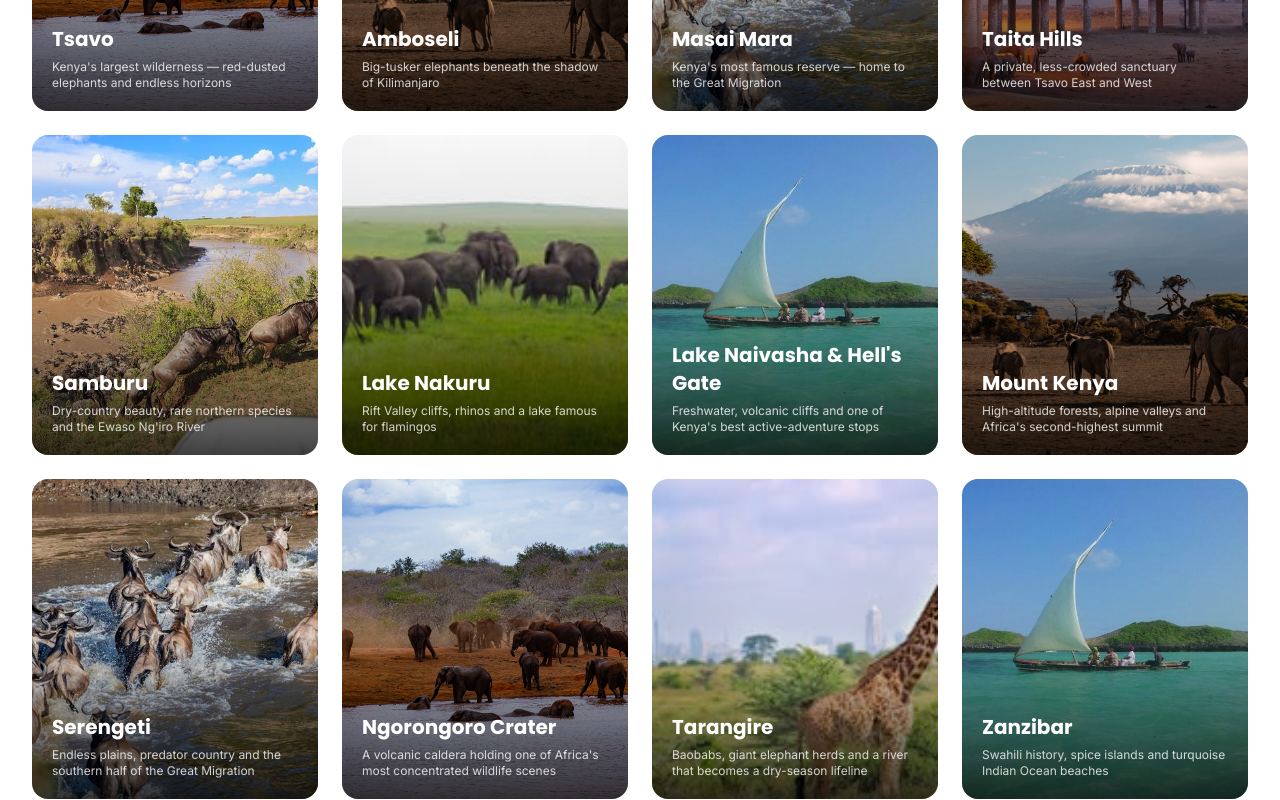
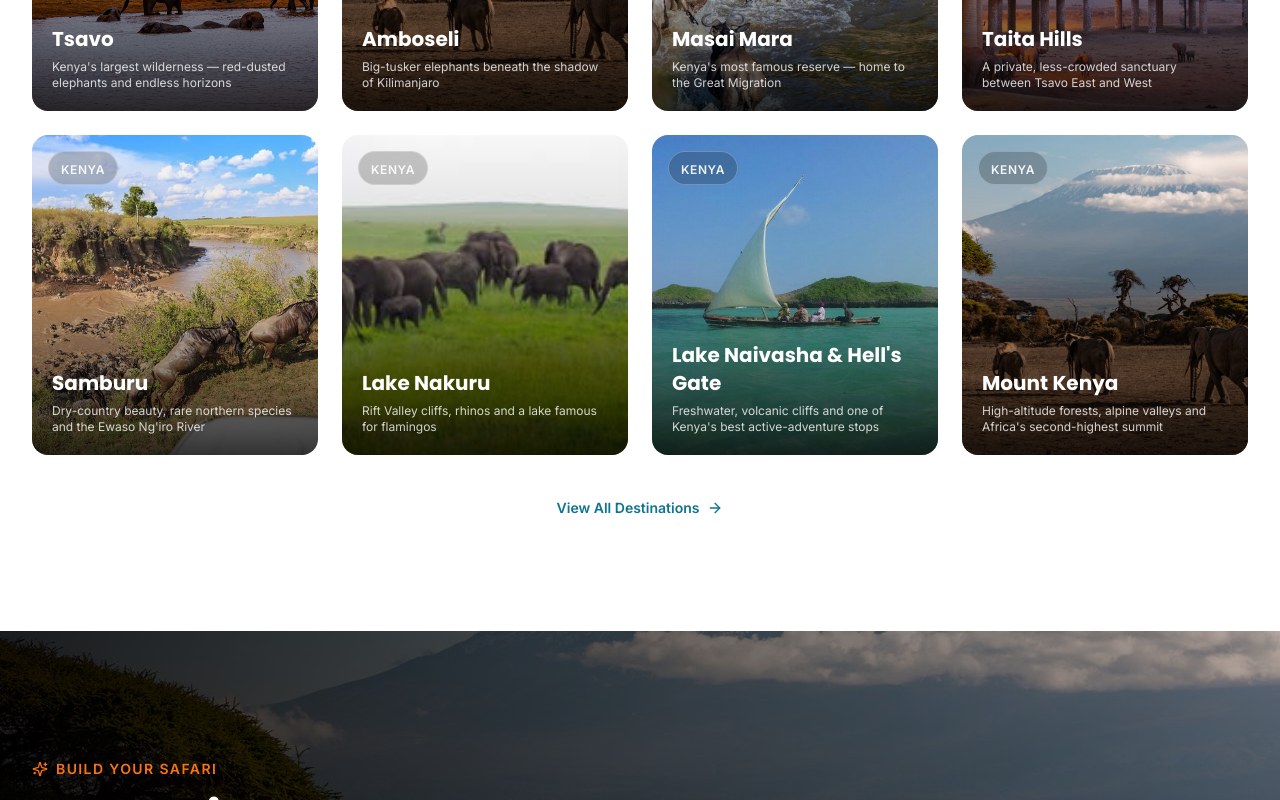
Before and after one commit to Sheddymae/bahari-asili-safaris, a Next.js app: page / in a window 1280 px wide. Shown: the part 7160-7960 px from the top of the page. Built offline with nearby package versions, Linux system fonts and the light colour scheme; no server answers; the database is empty.

Commit message:
Show expanded destination collection on homepage

```diff
--- a/components/HomeDestinationsSection.tsx
+++ b/components/HomeDestinationsSection.tsx
@@ -9,56 +9,48 @@ import { destinations } from '@/lib/destinations-data';
 export default function HomeDestinationsSection() {
   const { t } = useLanguage();
   const e = t.homeExtras;
+  const featuredDestinations = destinations.slice(0, 8);
 
   return (
     <section className="py-20 lg:py-28 bg-sand-50">
       <div className="max-w-7xl mx-auto px-4 sm:px-6 lg:px-8">
         <div className="flex flex-col lg:flex-row lg:items-end justify-between gap-6 mb-12">
           <div>
-            <span className="font-inter text-safari-500 font-semibold text-sm tracking-widest uppercase block mb-2">
-              {e.destLabel}
-            </span>
-            <h2 className="font-poppins font-bold text-3xl sm:text-4xl lg:text-5xl text-foreground">
-              {e.destTitle}
-            </h2>
+            <span className="font-inter text-safari-500 font-semibold text-sm tracking-widest uppercase block mb-2">{e.destLabel}</span>
+            <h2 className="font-poppins font-bold text-3xl sm:text-4xl lg:text-5xl text-foreground">{e.destTitle}</h2>
           </div>
-          <p className="font-inter text-muted-foreground text-base max-w-md lg:text-right">
-            {e.destSubtitle}
-          </p>
+          <p className="font-inter text-muted-foreground text-base max-w-md lg:text-right">{e.destSubtitle}</p>
         </div>
 
-        <div className="grid grid-cols-2 lg:grid-cols-4 gap-4 sm:gap-6">
-          {destinations.map((d) => (
+        <div className="grid grid-cols-1 sm:grid-cols-2 lg:grid-cols-4 gap-4 sm:gap-6">
+          {featuredDestinations.map((d) => (
             <Link
               key={d.slug}
               href={`/destinations/${d.slug}`}
               prefetch
-              className="group relative rounded-2xl overflow-hidden shadow-card hover:shadow-card-hover transition-shadow h-64 sm:h-80"
+              className="group relative rounded-2xl overflow-hidden shadow-card hover:shadow-card-hover transition-all duration-500 h-64 sm:h-80 hover:-translate-y-1"
             >
               <Image
                 src={d.heroImage}
-                alt={`${d.name} safari destination, Kenya`}
+                alt={`${d.name} safari destination${d.country ? `, ${d.country}` : ''}`}
                 fill
-                sizes="(max-width: 640px) 50vw, 25vw"
-                className="object-cover group-hover:scale-105 transition-transform duration-500"
+                sizes="(max-width: 640px) 100vw, (max-width: 1024px) 50vw, 25vw"
+                className="object-cover group-hover:scale-105 transition-transform duration-700"
               />
-              <div className="absolute inset-0 bg-gradient-to-t from-black/75 via-black/10 to-transparent" />
+              <div className="absolute inset-0 bg-gradient-to-t from-black/80 via-black/15 to-transparent" />
+              <div className="absolute top-4 left-4 rounded-full border border-white/25 bg-black/20 px-3 py-1 backdrop-blur-md">
+                <span className="font-inter text-[10px] sm:text-xs font-semibold uppercase tracking-wider text-white/90">{d.country || 'East Africa'}</span>
+              </div>
               <div className="absolute bottom-0 left-0 right-0 p-4 sm:p-5">
                 <h3 className="font-poppins font-bold text-lg sm:text-xl text-white leading-tight">{d.name}</h3>
-                <span className="hidden sm:block mt-1.5 font-inter text-xs text-white/80 group-hover:text-white transition-colors line-clamp-2">
-                  {d.tagline}
-                </span>
+                <span className="block mt-1.5 font-inter text-xs text-white/80 group-hover:text-white transition-colors line-clamp-2">{d.tagline}</span>
               </div>
             </Link>
           ))}
         </div>
 
         <div className="text-center mt-10">
-          <Link
-            href="/destinations"
-            prefetch
-            className="inline-flex items-center gap-2 font-inter font-semibold text-sm text-ocean-700 hover:text-ocean-800 transition-colors"
-          >
+          <Link href="/destinations" prefetch className="inline-flex items-center gap-2 font-inter font-semibold text-sm text-ocean-700 hover:text-ocean-800 transition-colors">
             {e.destCta}
             <ArrowRight className="w-4 h-4" />
           </Link>
```
